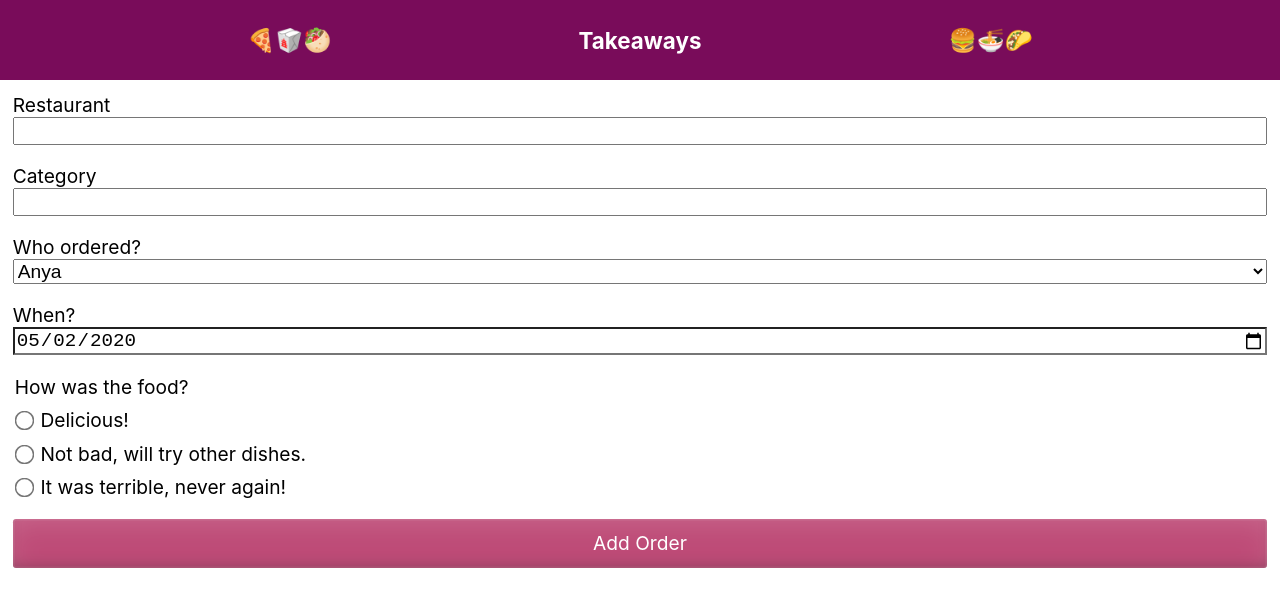
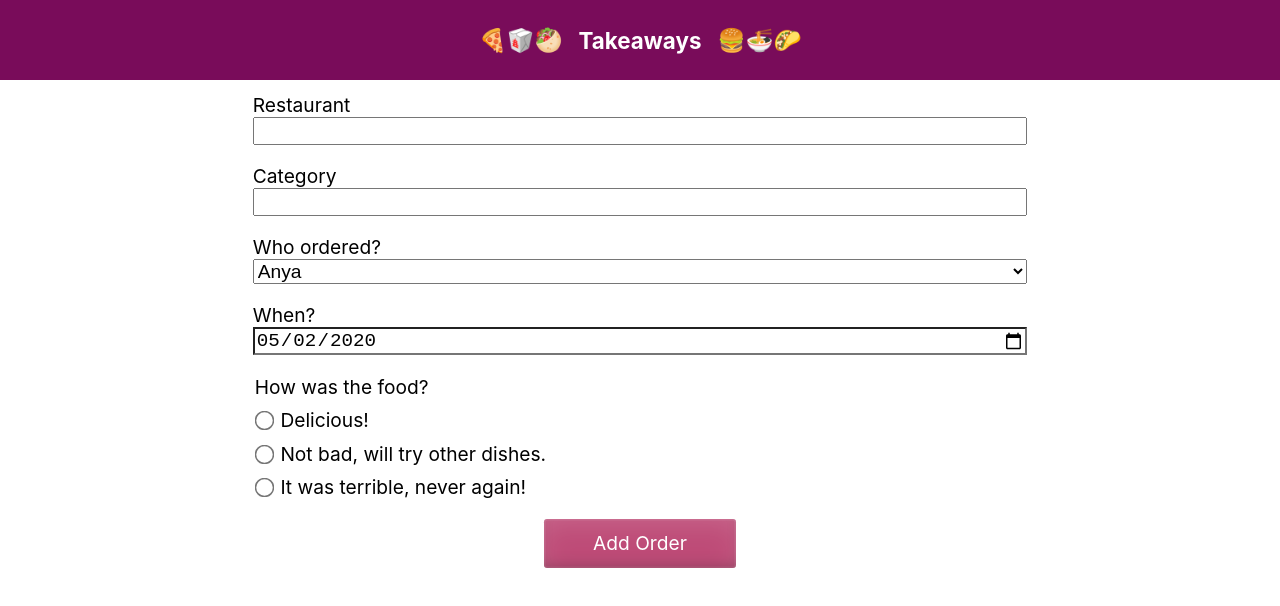
Before and after one commit to chiraggupta/weekend-meals, a React (Create React App) app: page /add in a window 1280 px wide. Shown: the top 606 px of the page. Built offline with nearby package versions, Linux system fonts and the light colour scheme.

Commit message:
Make this look tolerable on wider screens

```diff
--- a/src/App.js
+++ b/src/App.js
@@ -13,6 +13,7 @@ export default function App() {
   return (
     <div>
       <Header />
+      <div style={{ maxWidth: '50rem', margin: '0 auto' }}>
         <BrowserRouter>
           <Routes>
             <Route
@@ -31,5 +32,6 @@ export default function App() {
           </Routes>
         </BrowserRouter>
       </div>
+    </div>
   );
 }
--- a/src/components/Button.js
+++ b/src/components/Button.js
@@ -5,7 +5,8 @@ export default function Button({ children }) {
     <button
       style={{
         padding: '0.8rem 1.8rem',
-        width: '100%',
+        margin: '0 auto',
+        width: '12rem',
         border: 'none',
         borderRadius: '0.2rem',
         textDecoration: 'none',
--- a/src/components/FloatingAddButton.js
+++ b/src/components/FloatingAddButton.js
@@ -9,15 +9,16 @@ export default function FloatingAddButton({ entity }) {
       to="/add"
       style={{
         position: 'fixed',
-        left: 0,
-        right: 0,
         bottom: 0,
+        left: '50%',
+        transform: 'translate(-50%, 0)',
         padding: '0rem 0.8rem 0.8rem',
         backgroundColor: '#fff',
         boxShadow: '0 1rem 2rem 1rem #fff',
+        textDecoration: 'none',
       }}
     >
-      <Button style={{ width: '100%' }}>Add Order</Button>
+      <Button style={{ margin: '0 auto' }}>Add Order</Button>
     </Link>
   );
 }
--- a/src/components/Header.js
+++ b/src/components/Header.js
@@ -11,7 +11,7 @@ export default function Header() {
         fontWeight: 'bold',
         flexDirection: 'row',
         alignItems: 'center',
-        justifyContent: 'space-evenly',
+        justifyContent: 'center',
         color: 'white',
       }}
     >
@@ -21,7 +21,7 @@ export default function Header() {
       >
         🍕🥡🥙
       </span>
-      Takeaways
+      <span style={{ marginLeft: '1rem', marginRight: '1rem' }}>Takeaways</span>
       <span role="img" aria-label="Burger, bowl of ramen and a taco">
         🍔🍜🌮
       </span>
```
Lines whose indentation alone changed are shown as unchanged.
